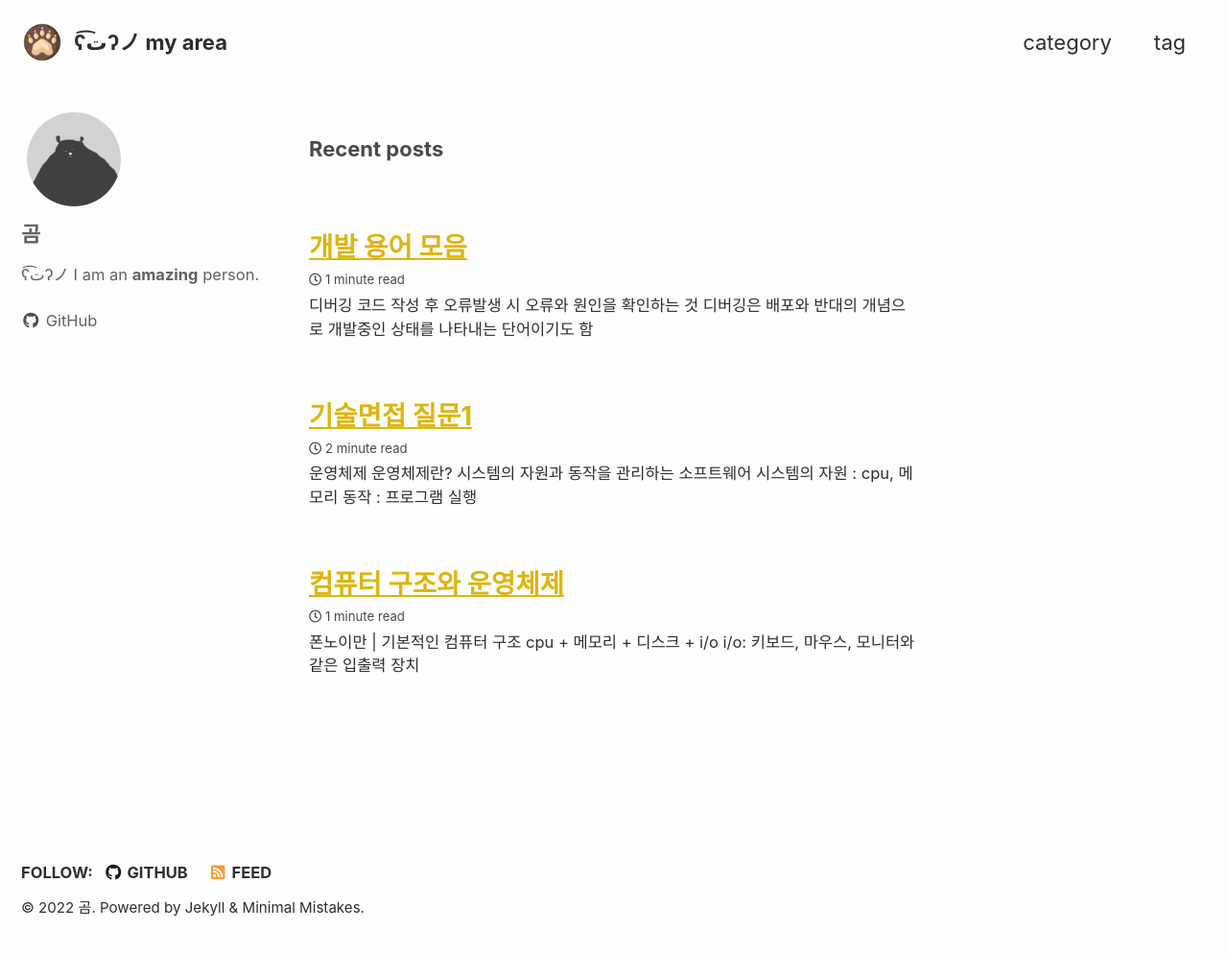
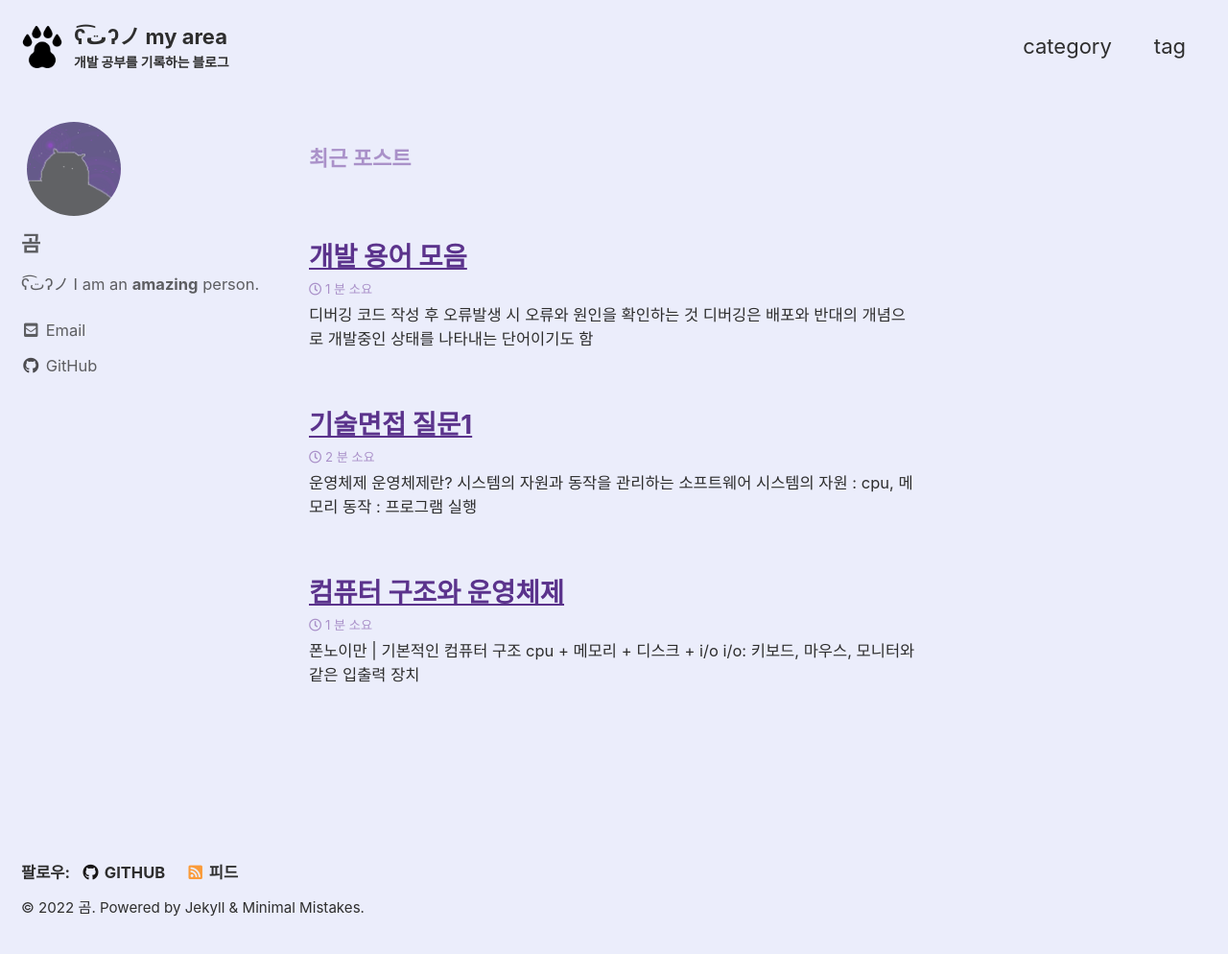
Before and after one commit to Hyeun9991/hyeun9991.github.io, a Jekyll site: the page built from index.html, in a window 1280 px wide and 1002 px high. Shown: the top 994 px of the window at 96% size. Built offline with Jekyll 4.4.1, drawn with Linux system fonts in a browser that asks for light colours; cached includes are drawn as plain includes; some web fonts are replaced; the list of posts is cut into pages by our own code.

Commit message:
테마 커스텀 + 댓글 기능 추가

```diff
--- a/_config.yml
+++ b/_config.yml
@@ -15,24 +15,24 @@
 minimal_mistakes_skin    : "custom" # "air", "aqua", "contrast", "dark", "dirt", "neon", "mint", "plum", "sunrise", "custom"
 
 # Site Settings
-locale                   : "en-US"
+locale                   : "ko-KR"
 title                    : "ʕت͡ʔノ my area"
-title_separator          : "-"
-subtitle                 : # site tagline that appears below site title in masthead
+title_separator          : "&#124;"
+subtitle                 : "개발 공부를 기록하는 블로그"
 name                     : "곰"
-description              : "An amazing website."
+description              : # "개발 공부를 기록하는 블로그"
 url                      : "https://hyeun9991.github.io"
 baseurl                  : # the subpath of your site, e.g. "/blog"
-repository               : # GitHub username/repo-name e.g. "mmistakes/minimal-mistakes"
-teaser                   : # path of fallback teaser image, e.g. "/assets/images/500x300.png"
-logo                     : "/assets/images/bear-paw.png"
-masthead_title           : # overrides the website title displayed in the masthead, use " " for no title
+repository               : "https://github.com/Hyeun9991?tab=repositories"
+teaser                   : "/assets/images/bear-paint2.png"
+logo                     : "/assets/images/paw.png"
+masthead_title           : "ʕت͡ʔノ my area"
 # breadcrumbs            : false # true, false (default)
 words_per_minute         : 200
 comments:
-  provider               : # false (default), "disqus", "discourse", "facebook", "staticman", "staticman_v2", "utterances", "giscus", "custom"
+  provider               : "disqus" # false (default), "disqus", "discourse", "facebook", "staticman", "staticman_v2", "utterances", "giscus", "custom"
   disqus:
-    shortname            : # https://help.disqus.com/customer/portal/articles/466208-what-s-a-shortname-
+    shortname            : "hyeun9991"
   discourse:
     server               : # https://meta.discourse.org/t/embedding-discourse-comments-via-javascript/31963 , e.g.: meta.discourse.org
   facebook:
@@ -105,14 +105,14 @@ analytics:
 # Site Author
 author:
   name             : "곰"
-  avatar           : "/assets/images/bear-paint.png"
+  avatar           : "/assets/images/bear-paint2.png"
   bio              : "ʕت͡ʔノ I am an **amazing** person."
   location         :
   email            :
   links:
     - label: "Email"
       icon: "fas fa-fw fa-envelope-square"
-      # url: "mailto:your.name@email.com"
+      url: "mailto:hyeun9991@gmail.com"
     - label: "Website"
       icon: "fas fa-fw fa-link"
       # url: "https://your-website.com"
@@ -132,7 +132,7 @@ footer:
       # url:
     - label: "GitHub"
       icon: "fab fa-fw fa-github"
-      url: "https://hyeun9991.com/"
+      url: "https://github.com/Hyeun9991"
     - label: "GitLab"
       icon: "fab fa-fw fa-gitlab"
       # url:
@@ -280,6 +280,14 @@ defaults:
       layout: single
       author_profile: true
       read_time: true
-      comments: # true
+      comments: true
       share: true
       related: true
+
+ # _pages
+  - scope:
+      path: "_pages"
+      type: pages
+    values:
+      layout: single
+      author_profile: true
--- a/_includes/head/custom.html
+++ b/_includes/head/custom.html
@@ -1,5 +1,11 @@
 <!-- start custom head snippets -->
 
 <!-- insert favicons. use https://realfavicongenerator.net/ -->
-
+<link rel="apple-touch-icon" sizes="180x180" href="{{site.baseurl}}/assets/logo.ico/apple-touch-icon.png">
+<link rel="icon" type="image/png" sizes="32x32" href="{{site.baseurl}}/assets/logo.ico/favicon-32x32.png">
+<link rel="icon" type="image/png" sizes="16x16" href="{{site.baseurl}}/assets/logo.ico/favicon-16x16.png">
+<link rel="manifest" href="{{site.baseurl}}/assets/logo.ico/site.webmanifest">
+<link rel="mask-icon" href="{{site.baseurl}}/assets/logo.ico/safari-pinned-tab.svg" color="#272727">
+<meta name="msapplication-TileColor" content="#ffffff">
+<meta name="theme-color" content="#ffffff">
 <!-- end custom head snippets -->
--- a/_sass/minimal-mistakes/skins/_custom.scss
+++ b/_sass/minimal-mistakes/skins/_custom.scss
@@ -3,10 +3,10 @@
    ========================================================================== */
 
 /* Colors */
-$background-color: #fefefe !default;
+$background-color: #ebedfb !default;
 $text-color: #2e2e2e !default;
-$muted-text-color: #494949 !default;
-$primary-color: #dcb611 !default;
+$muted-text-color: #aa91c9 !default;
+$primary-color: #5b338c !default;
 $border-color: #dcb71100 !default;
 $footer-background-color: $border-color !default;
 $link-color: $primary-color !default;
```
Also changed, not shown: _data/navigation.yml (+0 -10 lines), assets/logo.ico/browserconfig.xml (added, +9 -0 lines), assets/images/bear-paint2.png (added), assets/images/paw.png (added), assets/logo.ico/android-chrome-192x192.png (added), assets/logo.ico/android-chrome-512x512.png (added), assets/logo.ico/apple-touch-icon.png (added), assets/logo.ico/favicon-16x16.png (added), assets/logo.ico/favicon-32x32.png (added), assets/logo.ico/favicon.ico (added), assets/logo.ico/mstile-150x150.png (added), assets/logo.ico/safari-pinned-tab.svg (added), assets/logo.ico/site.webmanifest (added).
